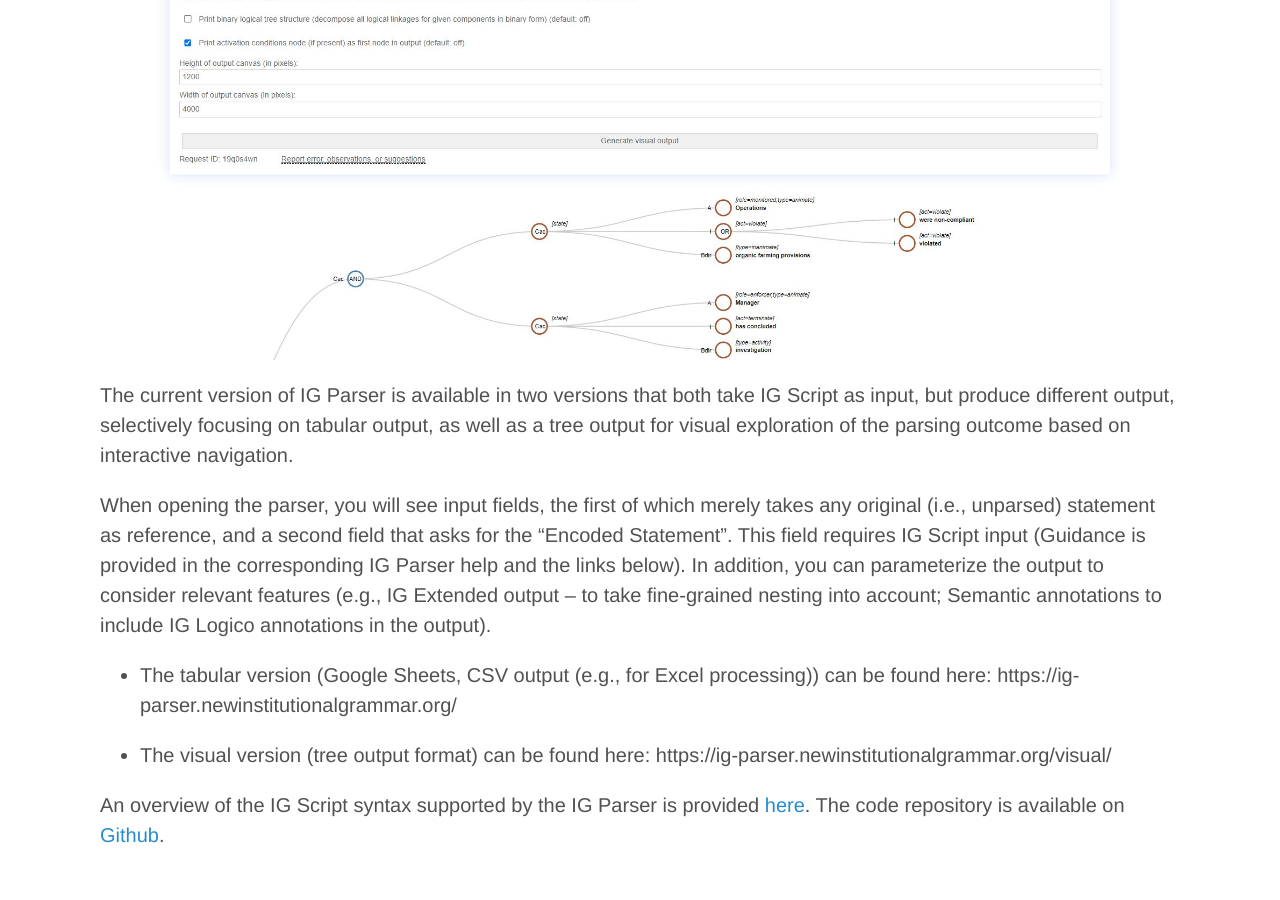
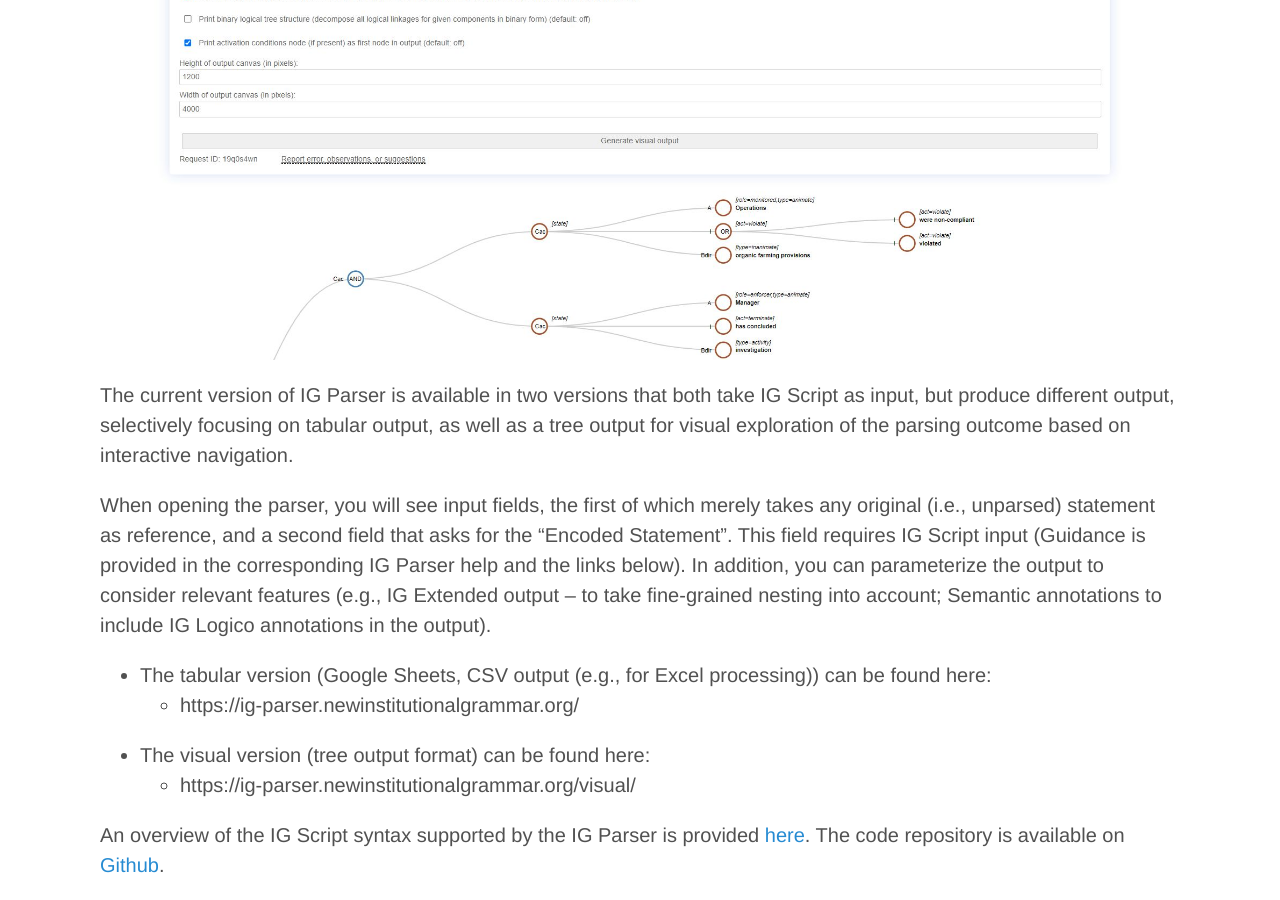
Before and after one commit to InstitutionalGrammar/IG-Book, a Jekyll site: the page built from ig-parser.md, in a window 1280 px wide and 900 px high, scrolled down 613 px. Built offline with Jekyll 4.4.1, drawn with Linux system fonts in a browser that asks for light colours; before the commit the page ends 1483 px from its top, so only the background shows below that.

```diff
--- a/ig-parser.md
+++ b/ig-parser.md
@@ -16,8 +16,10 @@ The current version of IG Parser is available in two versions that both take IG
 When opening the parser, you will see input fields, the first of which merely takes any original (i.e., unparsed) statement as reference, and a second field that asks for the "Encoded Statement". This field requires IG Script input (Guidance is provided in the corresponding IG Parser help and the links below). In addition, you can parameterize the output to consider relevant features (e.g., IG Extended output -- to take fine-grained nesting into account; Semantic annotations to include IG Logico annotations in the output).
 
 
-* The tabular version (Google Sheets, CSV output (e.g., for Excel processing)) can be found here: https://ig-parser.newinstitutionalgrammar.org/
+* The tabular version (Google Sheets, CSV output (e.g., for Excel processing)) can be found here:
+  * https://ig-parser.newinstitutionalgrammar.org/
 
-* The visual version (tree output format) can be found here: https://ig-parser.newinstitutionalgrammar.org/visual/
+* The visual version (tree output format) can be found here:
+  * https://ig-parser.newinstitutionalgrammar.org/visual/
 
 An overview of the IG Script syntax supported by the IG Parser is provided [here](https://github.com/chrfrantz/IG-Parser/blob/main/README.md). The code repository is available on [Github](https://github.com/chrfrantz/IG-Parser).
```
